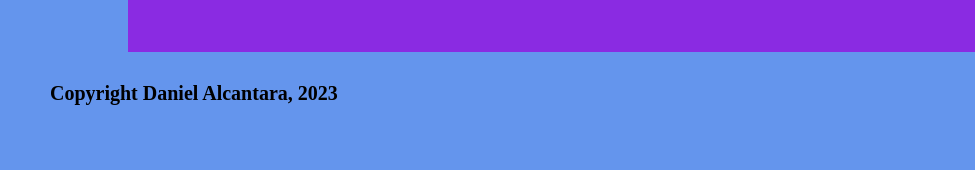
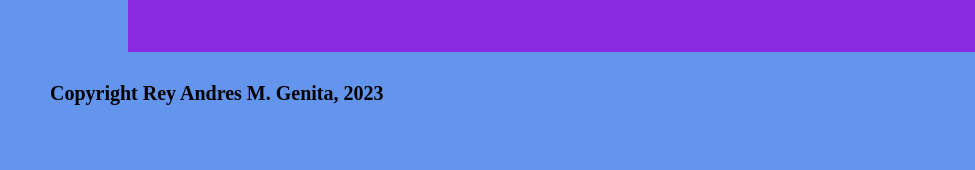
Before and after one commit to ReyAndresMGenita/q1gfa3_na_Genita, a plain HTML site: page index.html in a window 1280 px wide. Shown: the part 608-778 px from the top of the page, 0-975 px from the left. Drawn offline with Linux system fonts and the light colour scheme; files whose address does not match are found by name.

Commit message:
Update index.html

```diff
--- a/index.html
+++ b/index.html
@@ -46,7 +46,7 @@
                 <a href="" id="twt"> <img src="../icons/twit.png" height="100px" width="100px" alt="twitter"> </a>
             </div>
 
-            <h1> Copyright Daniel Alcantara, 2023 </h1>
+            <h1> Copyright Rey Andres M. Genita, 2023 </h1>
 
         </div>
 
```
